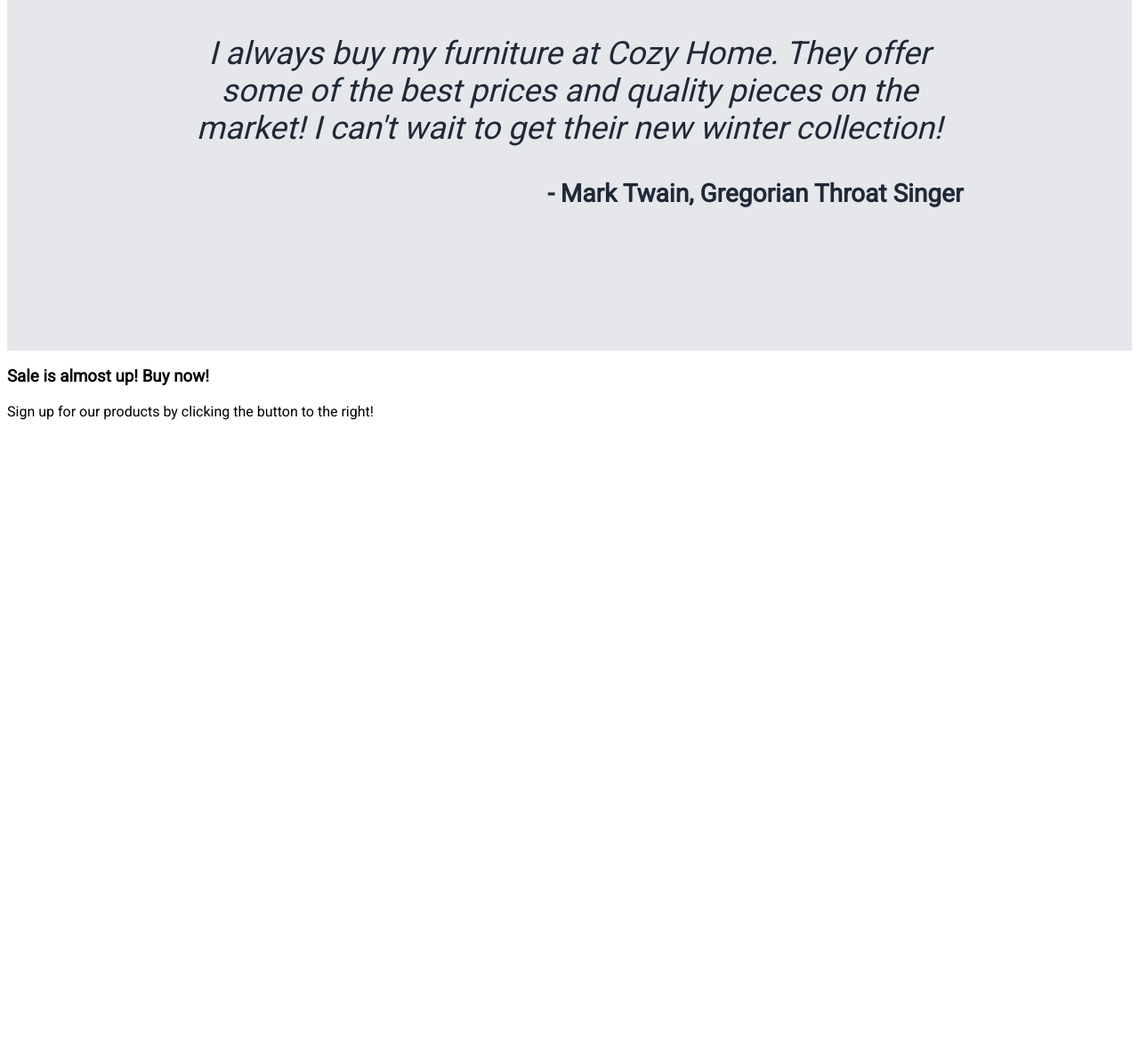
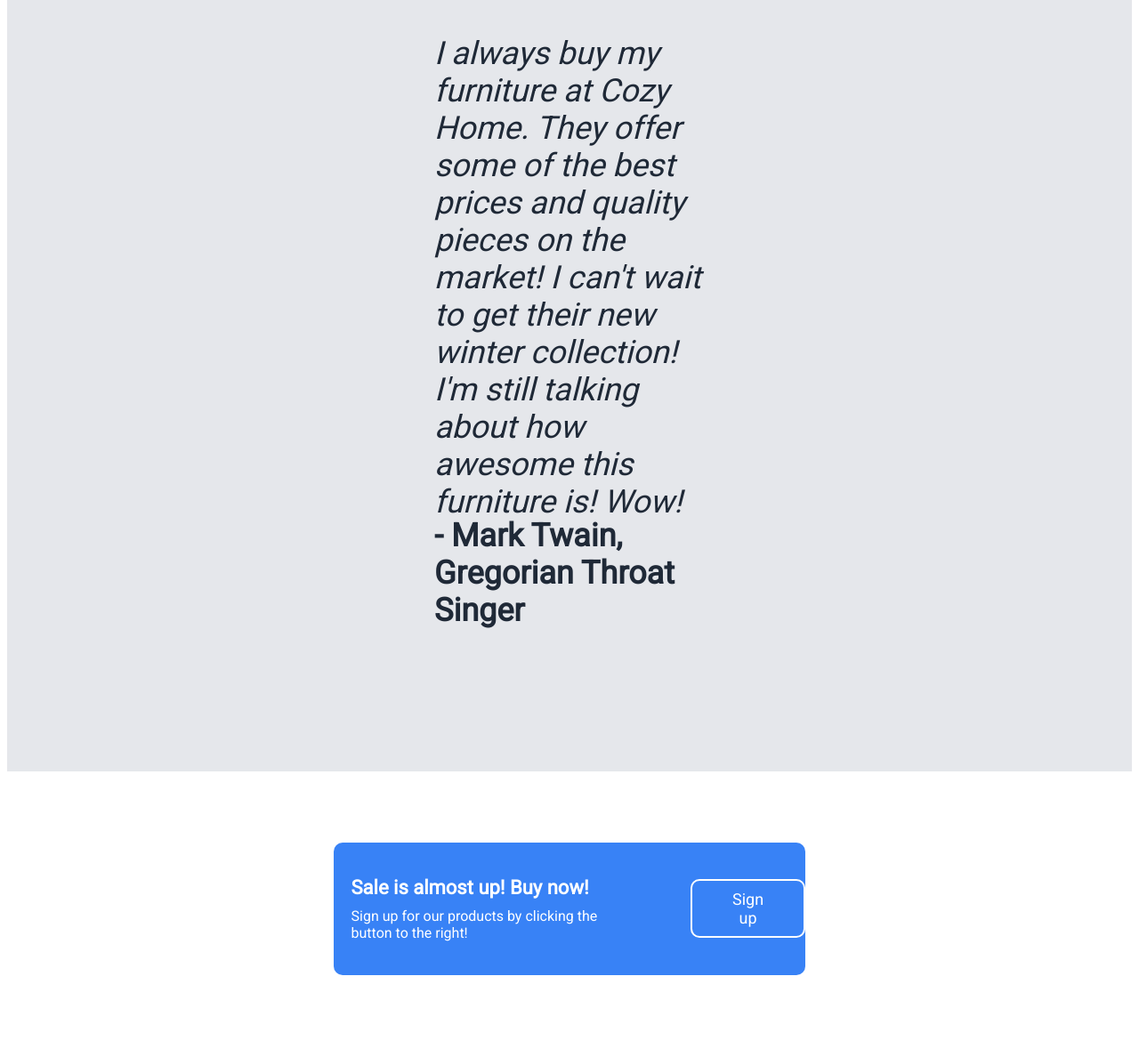
Before and after one commit to protonvert/landing-page, a plain HTML site: page index.html in a window 1280 px wide. Shown: the part 1423-2602 px from the top of the page at 89% size. Before the commit the page ends 1911 px from the top, so only its background shows below. Drawn offline with Linux system fonts and the light colour scheme.

Commit message:
Add landing page content

```diff
--- a/index.html
+++ b/index.html
@@ -104,7 +104,8 @@
 
             <p class="quote-paragraph">I always buy my furniture at Cozy Home.
                 They offer some of the best prices and quality pieces on the market!
-                I can't wait to get their new winter collection!
+                I can't wait to get their new winter collection! I'm still talking about how awesome
+                this furniture is! Wow!
             </p>
             <span id="author">- Mark Twain, Gregorian Throat Singer</span>
 
@@ -116,9 +117,11 @@
 
         <div class="action-container">
 
-            <h3 class="action-header">Sale is almost up! Buy now!</h3>
-            <p class="action-paragraph">Sign up for our products by clicking the button to the right!</p>
-
+            <div class="action-text">
+                <h3 class="action-header">Sale is almost up! Buy now!</h3>
+                <p class="action-paragraph">Sign up for our products by clicking the button to the right!</p>
+            </div>
+                <button class="sign-up-button">Sign up</button>
         </div>
 
     </section>
--- a/styles.css
+++ b/styles.css
@@ -85,7 +85,7 @@
     background-color: #3882F6;
     border: 0px;
     color: #E5E7EB;
-    border-radius: 25px;
+    border-radius: 10px;
     font-size: large;
 }
 
@@ -167,10 +167,11 @@ section.quote-block {
 .quote-container {
     display: flex;
     margin: 10rem;
+    padding: 0px 20rem;
     max-width: 70%;
     /* outline: 3px solid red; */
     flex-direction: column;
-    text-align: center;
+    text-align: flex-start;
 }
 
 .quote-paragraph {
@@ -183,11 +184,56 @@ section.quote-block {
 }
 
 .quote-container #author {
+    margin: -40px 0px 0px 0px;
     /* outline: 3px solid red; */
     /* align-items: center; */
     align-self: flex-end;
-    font-size: 28px;
+    font-size: 36px;
     /* font-style: bold; */
     font-weight: 1000;
     color: #1f2937;
 }
+
+.action {
+    display: flex;
+    justify-content: center;
+    width: 70%;
+    padding: 80px 0px;
+    margin: auto;
+}
+
+.action-container {
+    display:flex;
+    flex-direction: row;
+    flex-basis: 60%;
+    max-width: 70%;
+    /* outline: 3px solid red; */
+    align-items: center;
+    justify-content: center;
+    padding: 18px 0px;
+    background-color: #3882F6;
+    border-radius: 10px;
+
+}
+
+.action-container .action-header {
+    font-weight: 1000;
+    font-size: 22px;
+}
+
+.action-container * {
+    padding: 0px;
+    margin: 10px;
+    color: white;
+}
+
+.action button {
+    border: 1px solid white;
+    margin: 0px 0px 0px 50px;
+    padding: 10px 40px;
+    border-width: 2px;
+}
+
+.action button:hover {
+    background-color: #4b90ff;
+}
```
